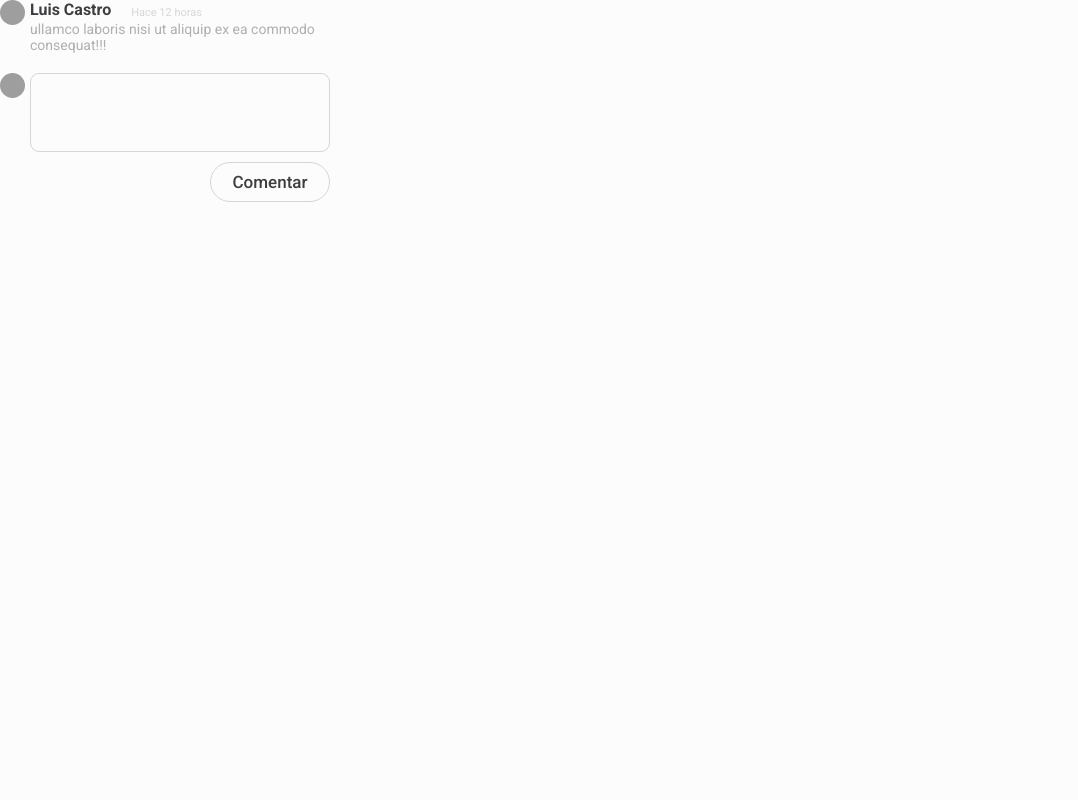
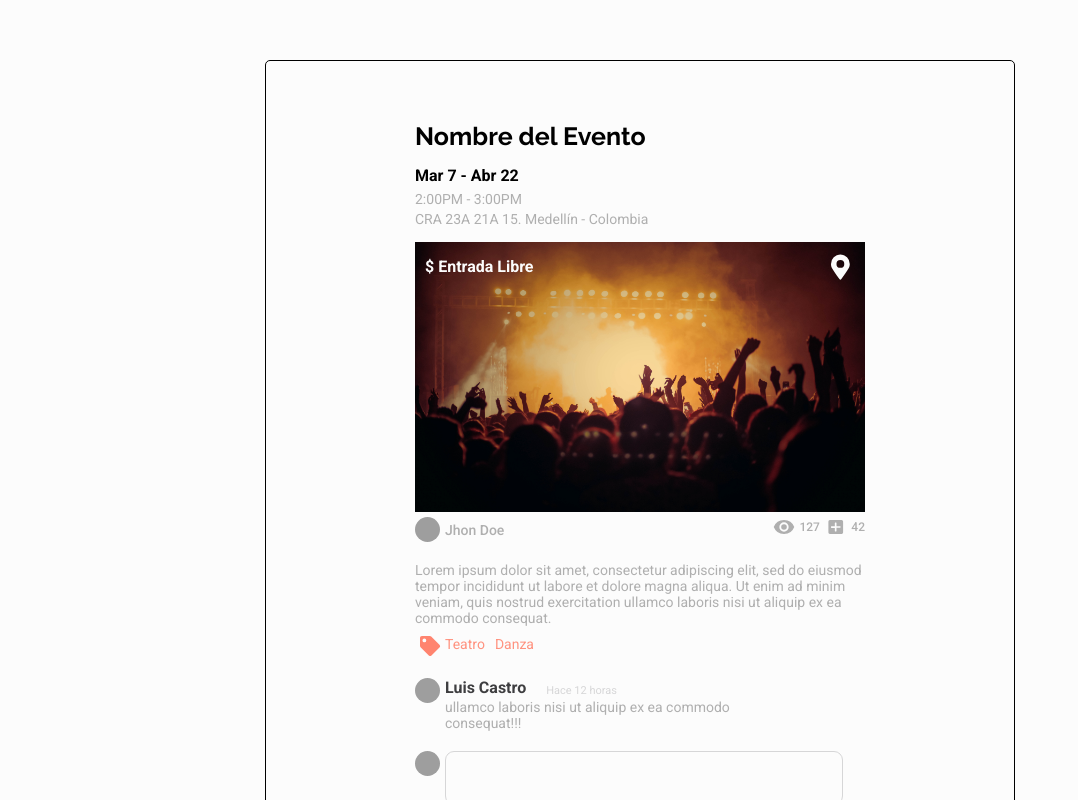
Before and after one commit to fflorezz/culmed, a React (Create React App) app in the folder client/: page / in a window 1280 px wide. Shown: the top 800 px of the page, without its empty margins (0-1078 px from the left). Built offline with nearby package versions, Linux system fonts and the light colour scheme; grey boxes are pictures that could not be loaded.

Commit message:
added tags and event components

```diff
--- a/client/src/App.js
+++ b/client/src/App.js
@@ -4,13 +4,14 @@ import "./App.css";
 import AppStyles from "./App-styles";
 import Comment from "./components/event/comment/Comment";
 import CommentField from "./components/event/comment-field/CommentField";
+import Tags from "./components/event/tags/Tags";
+import Event from "./components/event/event/Event";
 
 function App() {
   return (
     <div className="App">
       <AppStyles />
-      <Comment />
-      <CommentField />
+      <Event />
     </div>
   );
 }
--- a/client/src/components/event/comment-field/CommentField-styles.js
+++ b/client/src/components/event/comment-field/CommentField-styles.js
@@ -5,18 +5,20 @@ const StyledCommentField = styled.div`
   display: flex;
   align-items: flex-start;
   form {
+    width: 100%;
     display: flex;
     flex-direction: column;
     align-items: flex-end;
+    margin-right: 5%;
     textarea {
-      width: 30rem;
+      width: 100%;
       resize: none;
       margin-bottom: 1rem;
       border: 1px solid ${styles.colors.gray};
       background-color: ${styles.colors.white};
       border-radius: 0.9rem;
       padding: 1rem 1rem;
-      font: ${styles.font.p1};
+      font: ${styles.font.p2};
       color: ${styles.colorsDark.gray};
     }
   }
--- a/client/src/components/event/comment-field/CommentField.jsx
+++ b/client/src/components/event/comment-field/CommentField.jsx
@@ -8,7 +8,7 @@ const CommentField = () => {
     <StyledCommentField>
       <Avatar size="sm" />
       <form action="">
-        <textarea name="comment" id="comment" cols="30" rows="3"></textarea>
+        <textarea name="comment" id="comment" cols="30" rows="2"></textarea>
         <Button color="gray" text="Comentar" outline />
       </form>
     </StyledCommentField>
--- a/client/src/components/event/comment/Comment.styles.js
+++ b/client/src/components/event/comment/Comment.styles.js
@@ -9,7 +9,6 @@ const StyledComment = styled.div`
     display: flex;
     align-items: flex-end;
     margin-bottom: 0.2rem;
-  }
     .name {
       font: ${styles.font.p1};
       color: ${styles.colors.black};
@@ -20,7 +19,10 @@ const StyledComment = styled.div`
       font: ${styles.font.psm};
       font-size: 1.1rem;
       color: ${styles.colors.gray};
+      margin-bottom: 0;
     }
+  }
+
   .comment {
     width: 35rem;
     font: ${styles.font.p2};
--- /dev/null
+++ b/client/src/components/event/event/Event-styles.js
@@ -0,0 +1,76 @@
+import styled from "styled-components";
+import * as styles from "../../../global-styles";
+import StyledIcon from "./../../shared/icon/Icon-styles";
+import StyledAvatar from "./../../user/avatar/Avatar-styles";
+import StyledTags from "./../tags/Tags-styles";
+
+const StyledEvent = styled.div`
+  width: 75rem;
+  margin: 6rem auto;
+  padding-top: 6rem;
+  padding-bottom: 6rem;
+  border: 1px solid black;
+  border-radius: 0.5rem;
+  .event-body {
+    width: 45rem;
+    margin: 0 auto;
+  }
+  h4 {
+    margin-bottom: 1.5rem;
+  }
+  .date {
+    font: ${styles.font.p1};
+    font-weight: 700;
+    margin-bottom: 0.6rem;
+  }
+  .time,
+  .location {
+    font: ${styles.font.p2};
+    color: ${styles.colorsDark.gray};
+    margin-bottom: 0.4rem;
+  }
+  .image {
+    display: flex;
+    width: 100%;
+    position: relative;
+    margin-top: 1.5rem;
+    img {
+      width: 100%;
+      height: 27rem;
+      object-fit: cover;
+    }
+    .price {
+      position: absolute;
+      top: 1.5rem;
+      left: 1rem;
+      font: ${styles.font.p1};
+      color: ${styles.colors.white};
+      font-weight: 700;
+    }
+    ${StyledIcon} {
+      position: absolute;
+      top: 1rem;
+      right: 1.5rem;
+      z-index: 2;
+    }
+  }
+  .user-info {
+    display: flex;
+    justify-content: space-between;
+    align-items: center;
+    margin-bottom: 2rem;
+    ${StyledAvatar} {
+      margin-top: 0.5rem;
+    }
+  }
+  .description {
+    font: ${styles.font.p2};
+    color: ${styles.colorsDark.gray};
+    margin-bottom: 1rem;
+  }
+  ${StyledTags} {
+    margin-bottom: 2rem;
+  }
+`;
+
+export default StyledEvent;
--- /dev/null
+++ b/client/src/components/event/event/Event.jsx
@@ -0,0 +1,42 @@
+import React from "react";
+import StyledEvent from "./Event-styles";
+import testImg from "../../../assets/img/people-at-concert-1105666.jpg";
+import Icon from "./../../shared/icon/Icon";
+import Avatar from "./../../user/avatar/Avatar";
+import ViewsAndParticipants from "./../../shared/views-and-participants/ViewsAndParticipants";
+import Tags from "../tags/Tags";
+import Comment from "../comment/Comment";
+import CommentField from "../comment-field/CommentField";
+
+const Event = () => {
+  return (
+    <StyledEvent>
+      <div className="event-body">
+        <h4>Nombre del Evento</h4>
+        <p className="date">Mar 7 - Abr 22</p>
+        <p className="time">2:00PM - 3:00PM</p>
+        <p className="location">CRA 23A 21A 15. Medellín - Colombia</p>
+        <div className="image">
+          <img src={testImg} alt="event-name" />
+          <h6 className="price">$ Entrada Libre</h6>
+          <Icon size="md" type="location" color="white" />
+        </div>
+        <div className="user-info">
+          <Avatar size="sm" text />
+          <ViewsAndParticipants />
+        </div>
+        <p className="description">
+          Lorem ipsum dolor sit amet, consectetur adipiscing elit, sed do
+          eiusmod tempor incididunt ut labore et dolore magna aliqua. Ut enim ad
+          minim veniam, quis nostrud exercitation ullamco laboris nisi ut
+          aliquip ex ea commodo consequat.{" "}
+        </p>
+        <Tags />
+        <Comment />
+        <CommentField />
+      </div>
+    </StyledEvent>
+  );
+};
+
+export default Event;
--- /dev/null
+++ b/client/src/components/event/tags/Tags-styles.js
@@ -0,0 +1,13 @@
+import styled from "styled-components";
+import * as styles from "../../../global-styles";
+
+const StyledTags = styled.div`
+  display: fles;
+  p {
+    font: ${styles.font.p2};
+    margin-right: 1rem;
+    color: ${styles.colorsLight.primary};
+  }
+`;
+
+export default StyledTags;
--- /dev/null
+++ b/client/src/components/event/tags/Tags.jsx
@@ -0,0 +1,15 @@
+import React from "react";
+import StyledTags from "./Tags-styles";
+import Icon from "./../../shared/icon/Icon";
+
+const Tags = () => {
+  return (
+    <StyledTags>
+      <Icon type="tag" color="primary" size="sm" />
+      <p>Teatro</p>
+      <p>Danza</p>
+    </StyledTags>
+  );
+};
+
+export default Tags;
--- a/client/src/components/shared/icon/Icon.jsx
+++ b/client/src/components/shared/icon/Icon.jsx
@@ -12,6 +12,7 @@ import { ReactComponent as TagSVG } from "../../../assets/svg/icon tag.svg";
 import { ReactComponent as TimeSVG } from "../../../assets/svg/icon time.svg";
 import { ReactComponent as ViewsSVG } from "../../../assets/svg/icon views.svg";
 import { ReactComponent as ArrowSVG } from "../../../assets/svg/icon arrow.svg";
+import { ReactComponent as LocationSVG } from "../../../assets/svg/icon location.svg";
 
 const Icon = ({ size, type, color }) => {
   const svgs = {
@@ -25,6 +26,7 @@ const Icon = ({ size, type, color }) => {
     time: <TimeSVG />,
     views: <ViewsSVG />,
     arrow: <ArrowSVG />,
+    location: <LocationSVG />,
   };
   return (
     <StyledIcon size={size} color={color}>
--- a/client/src/components/shared/views-and-participants/ViewsAndParticipants-styles.js
+++ b/client/src/components/shared/views-and-participants/ViewsAndParticipants-styles.js
@@ -6,6 +6,7 @@ const StyledViews = styled.div`
   .views,
   .participants {
     display: inline-flex;
+    align-items: center;
     p {
       color: ${styles.colorsDark.gray};
       font-weight: 500;
--- a/client/src/components/shared/views-and-participants/ViewsAndParticipants.jsx
+++ b/client/src/components/shared/views-and-participants/ViewsAndParticipants.jsx
@@ -16,11 +16,11 @@ const ViewsAndParticipants = ({
   return (
     <StyledViews views={views} participants={participants}>
       <div className="views">
-        <Icon type="views" size="sm" />
+        <Icon type="views" size="xs" />
         <p>{views}</p>
       </div>
       <div className="participants">
-        <Icon type="add" size="sm" />
+        <Icon type="add" size="xs" />
         <p>{participants}</p>
       </div>
     </StyledViews>
```
Also changed, not shown: client/src/assets/svg/icon location.svg (added). Lines whose indentation alone changed are shown as unchanged.
